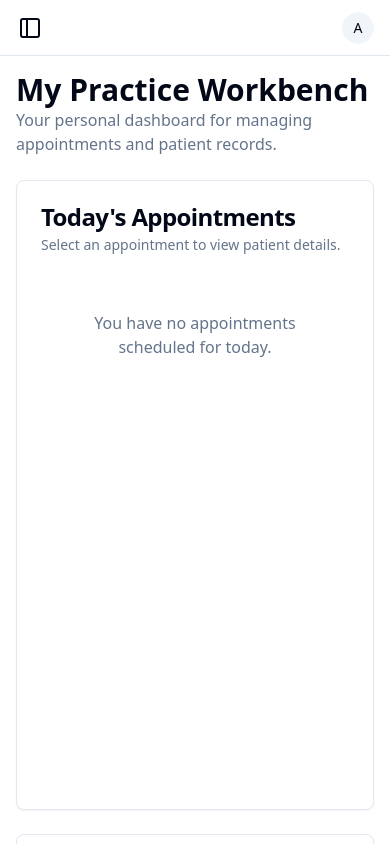
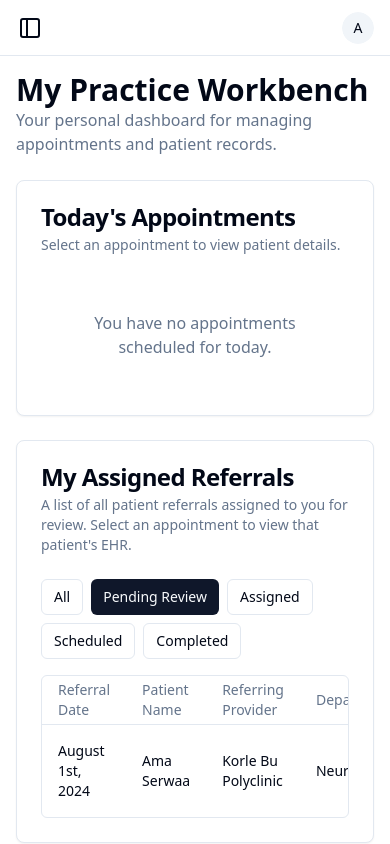
Before and after one commit to jgambrah/GAM_Med, a Next.js app: page /dashboard/my-practice in a window 390 px wide. Shown: the top 844 px of the page. Built offline with nearby package versions, Linux system fonts and the light colour scheme; what @genkit-ai/googleai, genkit would draw is missing.

Commit message:
Doctor's Workbench (/doctor/schedule):
Calendar View: A daily/weekly ca

```diff
--- a/src/app/dashboard/my-practice/components/appointments-list.tsx
+++ b/src/app/dashboard/my-practice/components/appointments-list.tsx
@@ -18,7 +18,7 @@ import { cn } from '@/lib/utils';
 import { Badge } from '@/components/ui/badge';
 
 interface AppointmentsListProps {
-  onAppointmentSelect: (appointment: Appointment) => void;
+  onAppointmentSelect: (appointment: Appointment | null) => void;
 }
 
 /**
@@ -76,19 +76,23 @@ export function AppointmentsList({ onAppointmentSelect }: AppointmentsListProps)
     React.useEffect(() => {
         if(todaysAppointments.length > 0 && !selectedAppointmentId) {
             handleSelect(todaysAppointments[0]);
+        } else if (todaysAppointments.length === 0 && selectedAppointmentId) {
+            // If the list becomes empty, deselect any active appointment
+            setSelectedAppointmentId(null);
+            onAppointmentSelect(null);
         }
     // eslint-disable-next-line react-hooks/exhaustive-deps
     }, [todaysAppointments, selectedAppointmentId]);
 
 
     return (
-        <Card>
+        <Card className="h-full flex flex-col">
             <CardHeader>
                 <CardTitle>Today's Appointments</CardTitle>
                 <CardDescription>Select an appointment to view patient details.</CardDescription>
             </CardHeader>
-            <CardContent>
-                <ScrollArea className="h-[60vh]">
+            <CardContent className="flex-grow overflow-hidden p-0">
+                <ScrollArea className="h-full p-6 pt-0">
                     <div className="space-y-2">
                         {todaysAppointments.length > 0 ? (
                             todaysAppointments.map((appt) => (
--- a/src/app/dashboard/my-practice/components/patient-ehr.tsx
+++ b/src/app/dashboard/my-practice/components/patient-ehr.tsx
@@ -18,10 +18,11 @@ import { DiagnosesTab } from '../../patients/[patientId]/components/diagnoses-ta
 import { MedicationsTab } from '../../patients/[patientId]/components/medications-tab';
 import { LabResultsTab } from '../../patients/[patientId]/components/lab-results-tab';
 import { ScrollArea } from '@/components/ui/scroll-area';
-import { Card } from '@/components/ui/card';
+import { Card, CardContent } from '@/components/ui/card';
 import { OrderTestDialog } from '../../patients/[patientId]/page';
 import { AddNoteDialog } from '../../patients/[patientId]/components/clinical-notes-tab';
 import { PatientAlerts } from '../../patients/[patientId]/components/patient-alerts';
+import { VitalsTab } from '../../patients/[patientId]/components/vitals-tab';
 
 
 interface PatientEHRProps {
@@ -45,13 +46,17 @@ export function PatientEHR({ patientId }: PatientEHRProps) {
   const currentAdmission = admissions.find(a => a.admission_id === patient.current_admission_id);
 
   return (
-    <Card className="h-full">
-        <ScrollArea className="h-full p-6">
+    <Card className="h-full flex flex-col">
+       <div className="p-6 pb-0">
+             <div className="space-y-1">
+                <h2 className="text-2xl font-semibold">{patient.full_name}</h2>
+                <p className="text-muted-foreground">Patient ID: {patient.patient_id}</p>
+            </div>
+        </div>
+
+        <CardContent className="flex-grow overflow-hidden pt-4">
+          <ScrollArea className="h-full pr-4 -mr-4">
              <div className="space-y-4">
-                <div>
-                    <h2 className="text-2xl font-semibold">{patient.full_name}</h2>
-                    <p className="text-muted-foreground">Patient ID: {patient.patient_id}</p>
-                </div>
 
                 <PatientAlerts patientId={patient.patient_id} />
 
@@ -61,13 +66,13 @@ export function PatientEHR({ patientId }: PatientEHRProps) {
                     <OrderTestDialog patientId={patient.patient_id} />
                 </div>
 
-
                 <Tabs defaultValue="notes" className="w-full">
                     <TabsList className="grid w-full grid-cols-4 md:grid-cols-4 lg:grid-cols-8 h-auto">
                         <TabsTrigger value="notes">Notes</TabsTrigger>
                         <TabsTrigger value="diagnoses">Diagnoses</TabsTrigger>
                         <TabsTrigger value="medications">Medications</TabsTrigger>
                         <TabsTrigger value="labs">Lab Results</TabsTrigger>
+                        <TabsTrigger value="vitals">Vitals</TabsTrigger>
                         <TabsTrigger value="admissions">Admissions</TabsTrigger>
                         <TabsTrigger value="demographics">Demographics</TabsTrigger>
                         <TabsTrigger value="billing">Billing</TabsTrigger>
@@ -84,6 +89,9 @@ export function PatientEHR({ patientId }: PatientEHRProps) {
                     <TabsContent value="labs" className="mt-4">
                         <LabResultsTab />
                     </TabsContent>
+                    <TabsContent value="vitals" className="mt-4">
+                        <VitalsTab patientId={patient.patient_id} />
+                    </TabsContent>
                      <TabsContent value="admissions" className="mt-4">
                         <AdmissionsHistoryTab admissions={admissions} />
                     </TabsContent>
@@ -96,6 +104,7 @@ export function PatientEHR({ patientId }: PatientEHRProps) {
                 </Tabs>
              </div>
         </ScrollArea>
+       </CardContent>
     </Card>
   );
 }
--- a/src/app/dashboard/my-practice/page.tsx
+++ b/src/app/dashboard/my-practice/page.tsx
@@ -20,7 +20,7 @@ export default function MyPracticePage() {
         </p>
       </div>
 
-      <div className="grid grid-cols-1 lg:grid-cols-3 gap-6">
+      <div className="grid grid-cols-1 lg:grid-cols-3 gap-6 h-[75vh]">
         <div className="lg:col-span-1">
           <AppointmentsList onAppointmentSelect={setSelectedAppointment} />
         </div>
@@ -32,7 +32,7 @@ export default function MyPracticePage() {
                     <CardHeader>
                         <CardTitle>My Assigned Referrals</CardTitle>
                         <CardDescription>
-                            A list of all patient referrals assigned to you for review. Select an appointment to view the patient's EHR.
+                            A list of all patient referrals assigned to you for review. Select an appointment to view that patient's EHR.
                         </CardDescription>
                     </CardHeader>
                     <CardContent>
```
